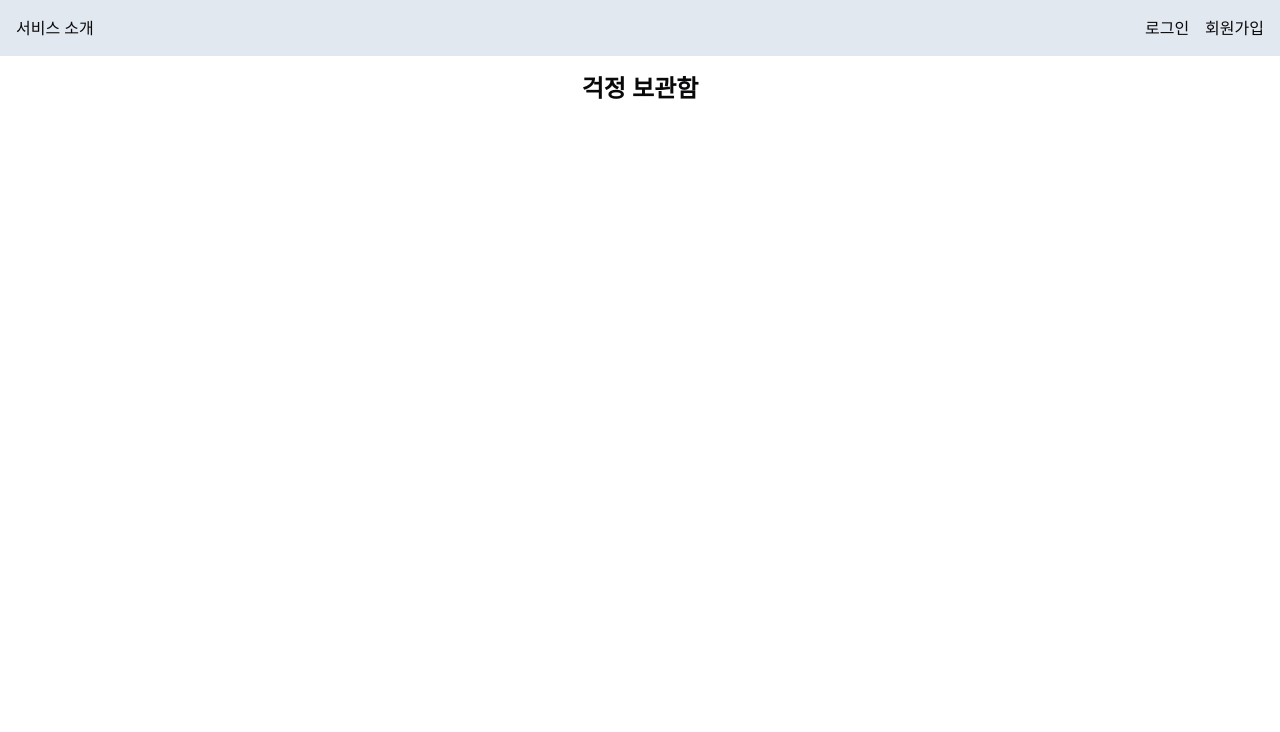
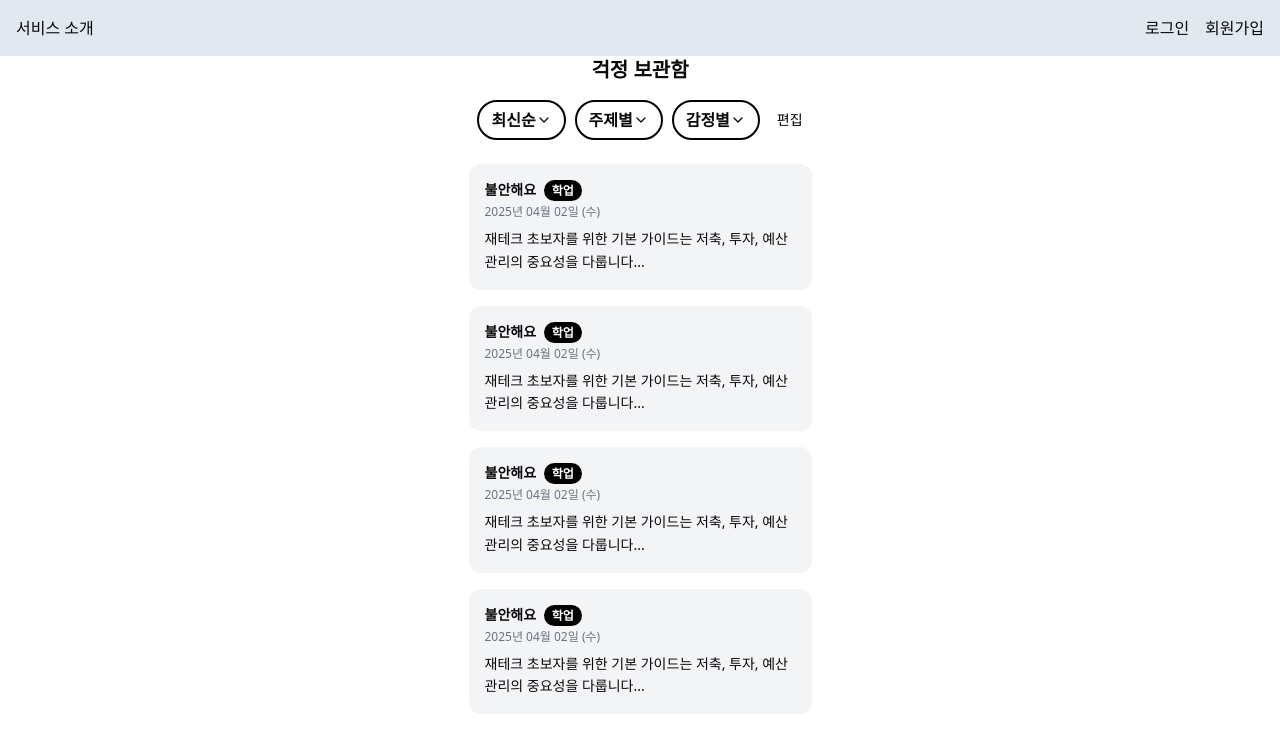
Before and after one commit to PomegranateBlue/dont_worry, a Next.js app: page /notebox in a window 1280 px wide. Shown: the top 732 px of the page. Built offline with nearby package versions, Linux system fonts and the light colour scheme; no server answers.

Commit message:
🎉 add / 걱정 보관함 필터 컴포넌트 생성

```diff
--- a/src/app/notebox/page.tsx
+++ b/src/app/notebox/page.tsx
@@ -1,9 +1,47 @@
-const NoteBox = () => {
+// const NoteBox = () => {
+//   return (
+//     <div className="mx-auto flex justify-center">
+//       <p className="text-2xl font-bold p-4">걱정 보관함</p>
+//     </div>
+//   );
+// };
+
+// export default NoteBox;
+// components/NotePage.tsx
+'use client';
+import { useState } from 'react';
+import FilterModal from '@/components/noteBoxComponents/FilterModal';
+import FilterBar from '@/components/noteBoxComponents/FilterBar';
+const NotePage = () => {
+  const [isModalOpen, setIsModalOpen] = useState(false);
+
   return (
-    <div className="mx-auto flex justify-center">
-      <p className="text-2xl font-bold p-4">걱정 보관함</p>
+    <div className="w-full max-w-[375px] mx-auto min-h-screen bg-white flex flex-col">
+      <h1 className="text-xl font-bold text-center">걱정 보관함</h1>
+      <FilterBar />
+      <main className="flex-1 overflow-y-auto px-4 py-2 space-y-4">
+        {[...Array(4)].map((_, i) => (
+          <div key={i} className="bg-gray-100 p-4 rounded-xl">
+            <div className="text-sm font-semibold">
+              불안해요{' '}
+              <span className="ml-1 px-2 py-0.5 text-xs bg-black text-white rounded-full">
+                학업
+              </span>
+            </div>
+            <div className="text-xs text-gray-500 mt-1">
+              2025년 04월 02일 (수)
+            </div>
+            <div className="mt-2 text-sm leading-relaxed">
+              재테크 초보자를 위한 기본 가이드는 저축, 투자, 예산 관리의
+              중요성을 다룹니다...
+            </div>
+          </div>
+        ))}
+      </main>
+
+      {isModalOpen && <FilterModal onClose={() => setIsModalOpen(false)} />}
     </div>
   );
 };
 
-export default NoteBox;
+export default NotePage;
--- /dev/null
+++ b/src/components/noteBoxComponents/FilterBar.tsx
@@ -0,0 +1,27 @@
+'use client';
+// import FilterModal from './FilterModal';
+
+import { ChevronDown } from 'lucide-react';
+const sortOption = ['최신순', '주제별', '감정별'];
+// import { frameSteps } from 'framer-motion';.
+const FilterBar = () => {
+  return (
+    <header className="flex items-center justify-evenly p-4">
+      {sortOption.map((label) => (
+        <button
+          key={label}
+          className="flex items-center  font-bold  px-3 py-1.5 border-[2px] border-black rounded-full text-md"
+        >
+          {label}
+          <ChevronDown className="w-4 h-4" />
+        </button>
+      ))}
+
+      <button className="ml-2 text-sm text-black flex items-center gap-1">
+        편집
+      </button>
+    </header>
+  );
+};
+
+export default FilterBar;
--- /dev/null
+++ b/src/components/noteBoxComponents/FilterModal.tsx
@@ -0,0 +1,38 @@
+// components/FilterModal.tsx
+interface Props {
+  onClose: () => void;
+}
+
+const FilterModal = ({ onClose }: Props) => {
+  return (
+    <div className="fixed inset-0 bg-black/50 z-50 flex justify-center items-end">
+      {/* 배경 클릭 시 닫힘 */}
+      <div className="absolute inset-0" onClick={onClose} />
+
+      <div className="relative w-full max-w-[375px] bg-white rounded-t-2xl p-4 z-10">
+        <h2 className="text-lg font-bold text-center mb-4">작성순</h2>
+        <div className="grid grid-cols-3 gap-2">
+          {['최신순', '오래된순', '가나다순'].map((item) => (
+            <button
+              key={item}
+              className="border rounded-full px-3 py-1 text-sm"
+            >
+              {item}
+            </button>
+          ))}
+        </div>
+        <div className="mt-6 flex justify-between">
+          <button className="text-sm text-gray-400">초기화</button>
+          <button
+            className="bg-black text-white px-4 py-2 text-sm rounded-full"
+            onClick={onClose}
+          >
+            12개 결과보기
+          </button>
+        </div>
+      </div>
+    </div>
+  );
+};
+
+export default FilterModal;
```
